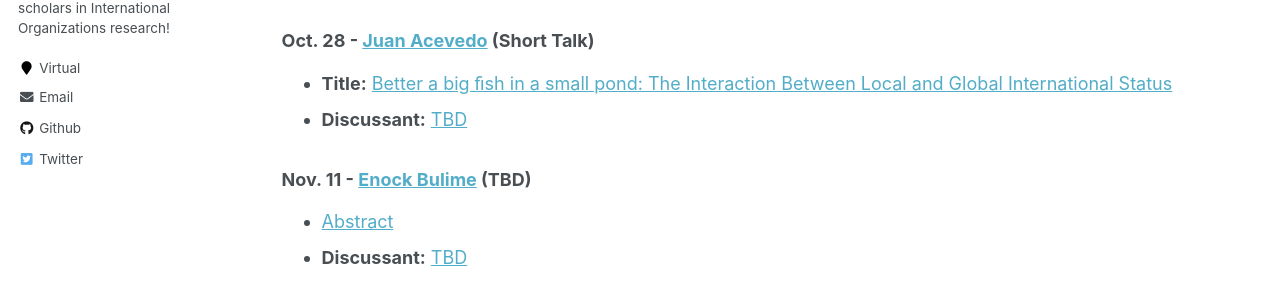
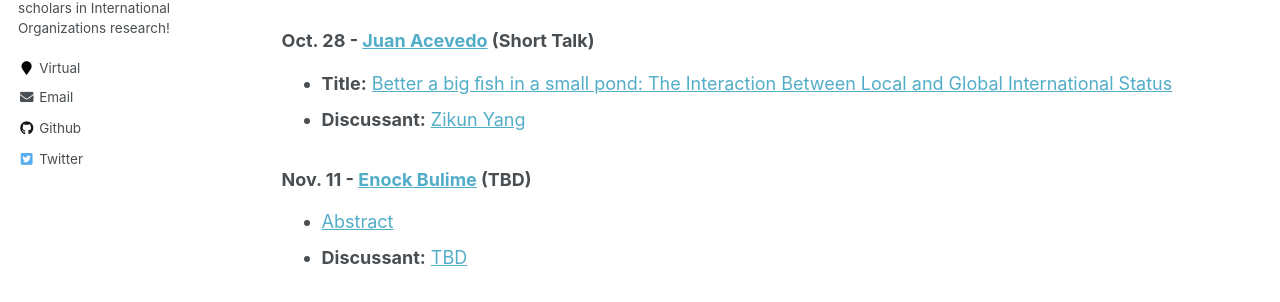
Before and after one commit to IO-workshop/IO-workshop.github.io, a Jekyll site: the page built from _pages/schedule.md, in a window 1280 px wide and 1052 px high. Shown: the part 224-526 px from the top of the window. Built offline with Jekyll 4.4.1, drawn with Linux system fonts in a browser that asks for light colours.

Commit message:
Update schedule.md

```diff
--- a/_pages/schedule.md
+++ b/_pages/schedule.md
@@ -10,7 +10,7 @@ Fall 2026 meetings will be held on Wednesdays at 11:00am (ET), beginning October
 ### Oct. 28 - [Juan Acevedo](https://opencuny.org/juan/) (Short Talk)
 
 - **Title:** [Better a big ﬁsh in a small pond: The Interaction Between Local and Global International Status](https://io-workshop.github.io/files/Fall_2026/Paper_Acevedo.pdf)
-- **Discussant:** [TBD]()
+- **Discussant:** [Zikun Yang](https://cwp.sipa.columbia.edu/directory/zikun-yang)
 
 ### Nov. 11 - [Enock Bulime](https://sites.google.com/view/enockbulime/home?pli=1&authuser=0) (TBD)
 
```
